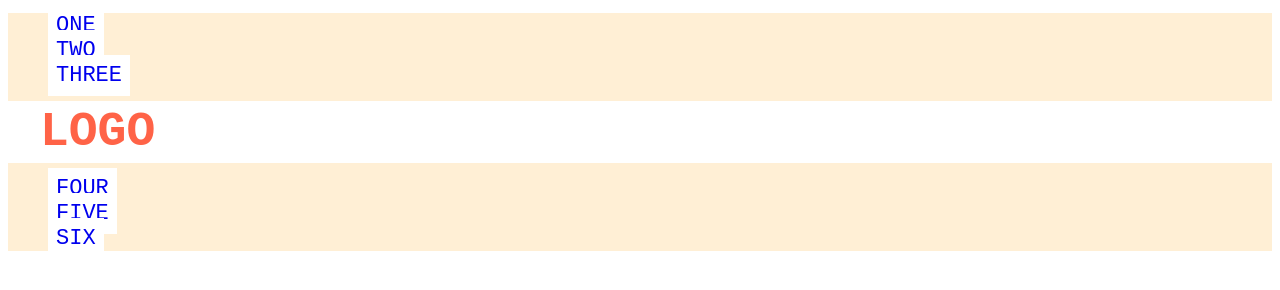
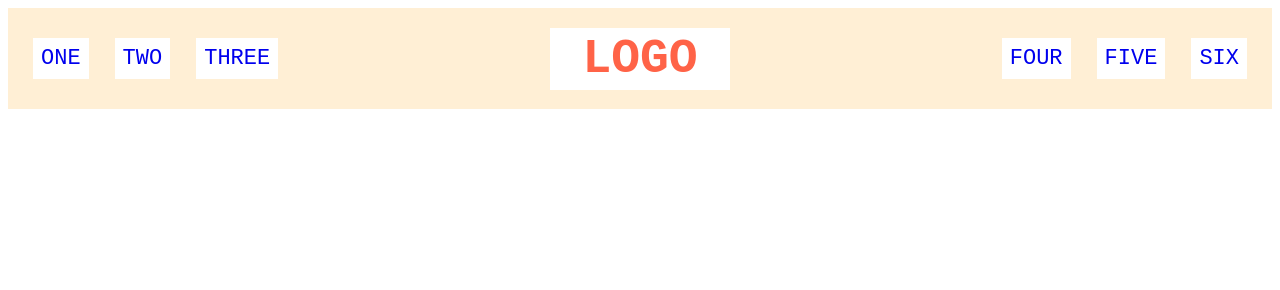
Before and after one commit to anant13u/css-exercises, a plain HTML site: page flex/02-flex-header/index.html in a window 1280 px wide. Drawn offline with Linux system fonts and the light colour scheme.

Commit message:
Added styling properties to the header class and ul element for padding, justify-content and align-items to make the header container look like how it's supposed to in the instructions.

```diff
--- a/flex/02-flex-header/style.css
+++ b/flex/02-flex-header/style.css
@@ -1,6 +1,10 @@
 .header  {
   font-family: monospace;
   background: papayawhip;
+  display: flex;
+  justify-content: space-between;
+  align-items: center;
+  padding: 10px;
 }
 
 .logo {
@@ -13,6 +17,12 @@
 
 ul {
   /* this removes the dots on the list items*/
+  display: flex;
+  gap: 2em;
+  padding: 15px;
+  /* margin: auto; */
+  align-items: center;
+  justify-content: center;
   list-style-type: none;
 }
 
```
